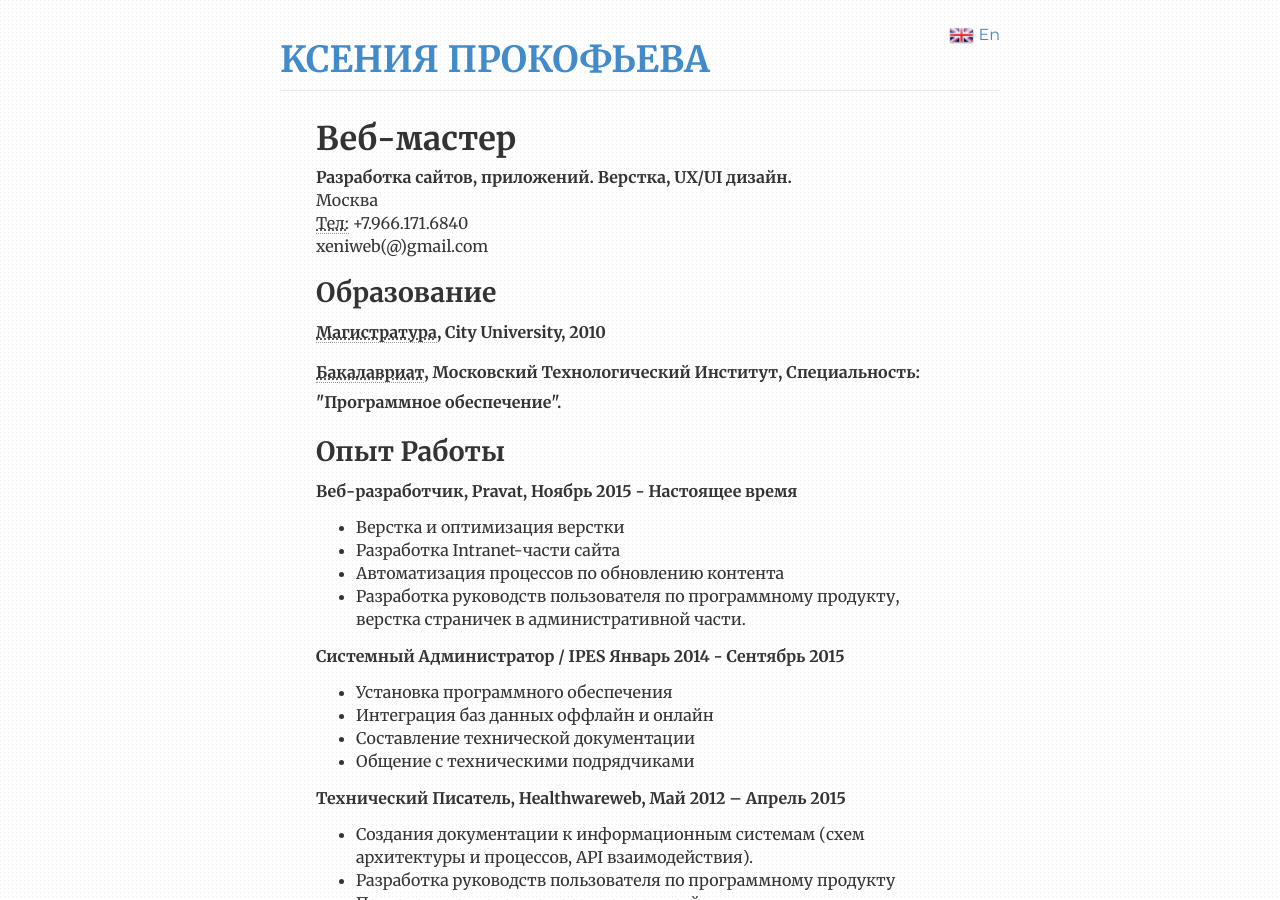
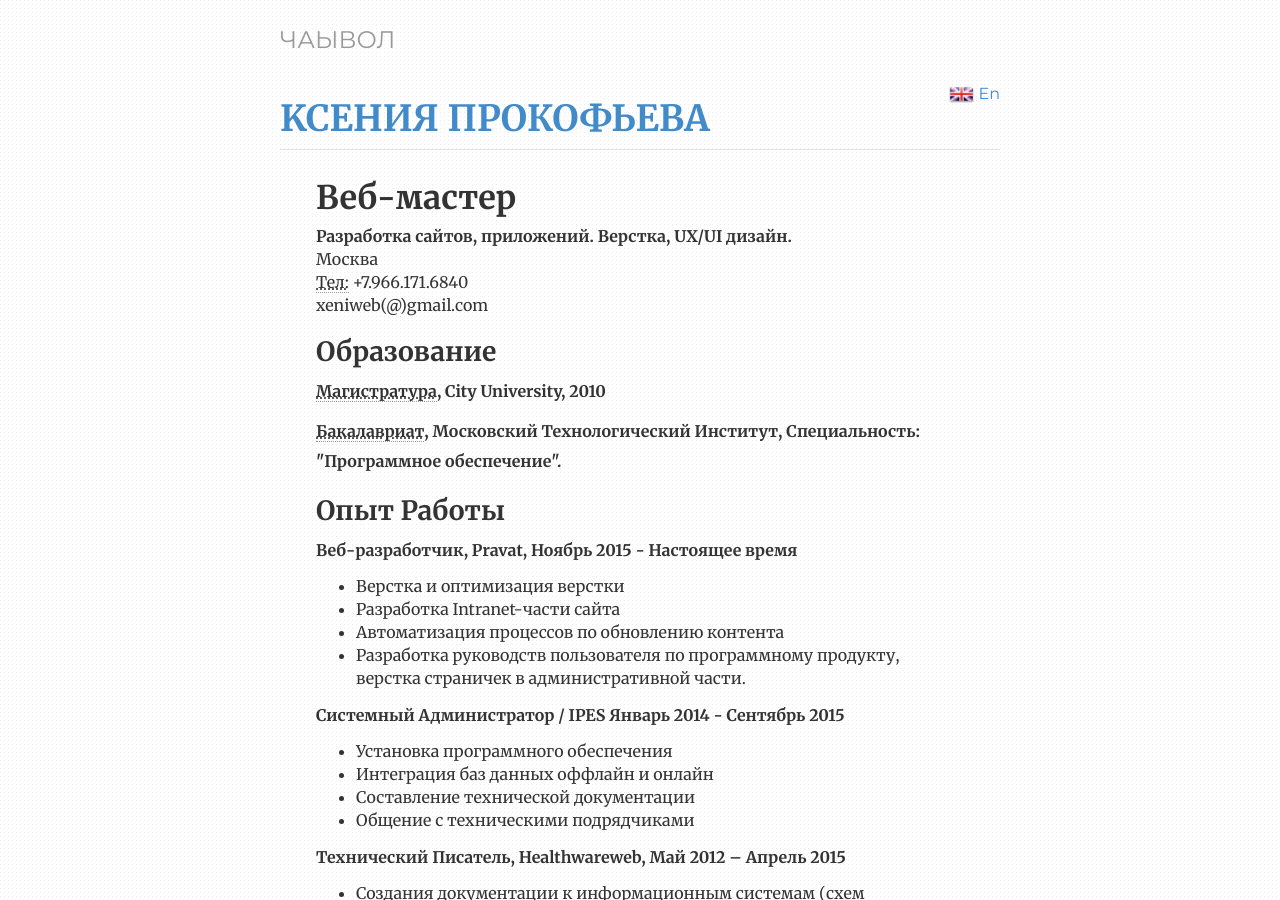
Before and after one commit to cvkp/cvkp.github.io, a Jekyll site: the page built from index.html, in a window 1280 px wide and 900 px high. Built offline with Jekyll 4.4.1, drawn with Linux system fonts in a browser that asks for light colours; nearby versions of some CDN libraries; the list of posts is cut into pages by our own code.

Commit message:
Update header.html

```diff
--- a/_includes/header.html
+++ b/_includes/header.html
@@ -1,5 +1,7 @@
 
 <div class="header">
+
+    <h3 class="text-muted"><a href="/">чаывол</a></h3>
 
     <ul class="nav">
 
```
